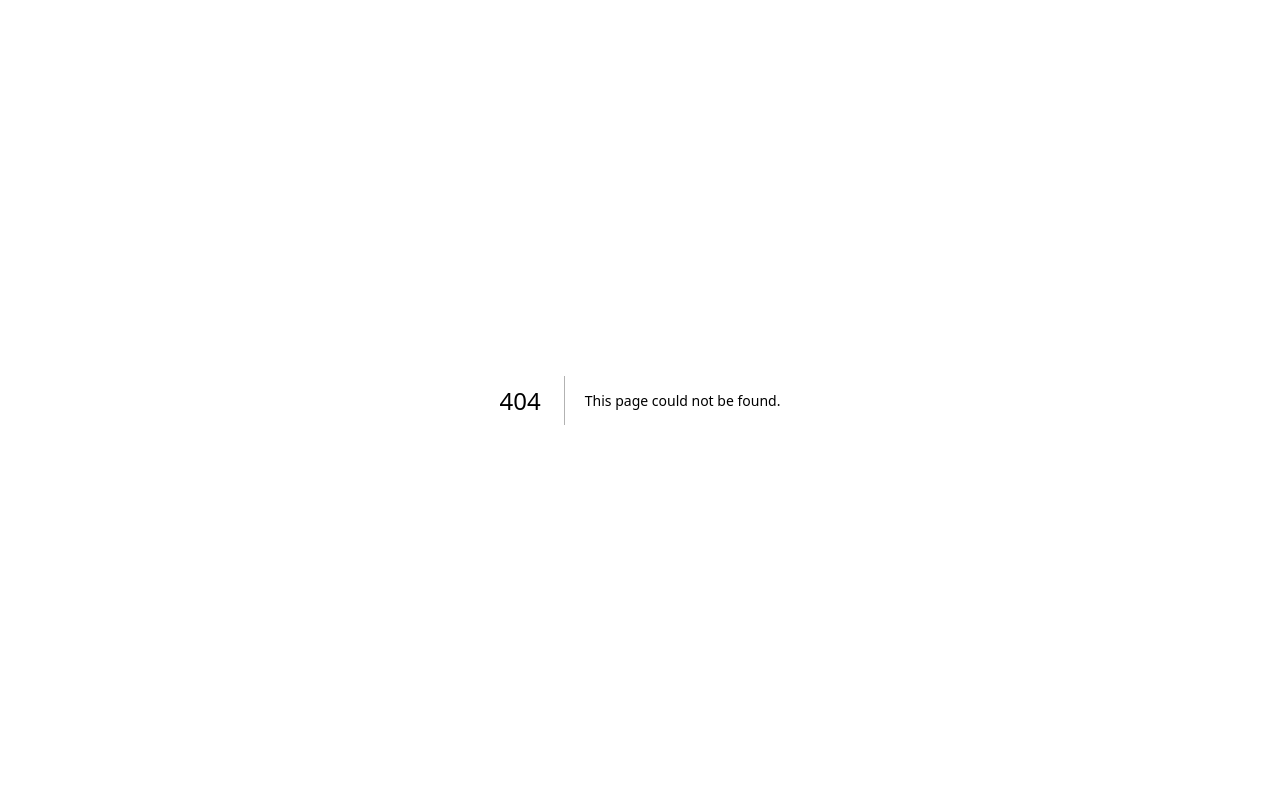
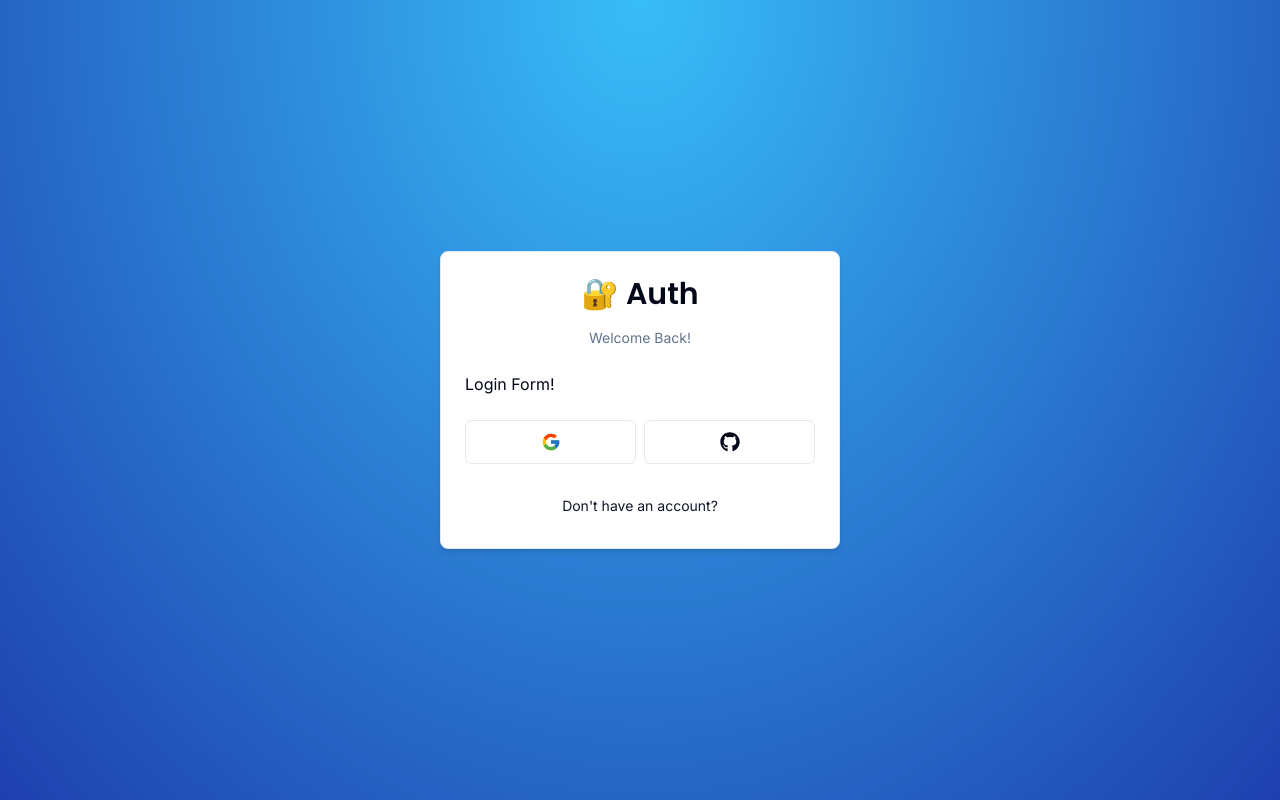
Before and after one commit to mimoriam/next-auth-v5, a Next.js app: page /auth/login in a window 1280 px wide. Before the commit this address had no page. Built offline with nearby package versions, Linux system fonts and the light colour scheme.

Commit message:
Commit #6 - Login Card setup

```diff
--- /dev/null
+++ b/app/auth/layout.tsx
@@ -0,0 +1,9 @@
+const AuthLayout = ({ children }: { children: React.ReactNode }) => {
+  return (
+    <div className="h-full flex items-center justify-center bg-[radial-gradient(ellipse_at_top,_var(--tw-gradient-stops))] from-sky-400 to-blue-800">
+      {children}
+    </div>
+  );
+};
+
+export default AuthLayout;
--- /dev/null
+++ b/app/auth/login/page.tsx
@@ -0,0 +1,7 @@
+import { LoginForm } from "@/components/auth/login-form";
+
+const LoginPage = () => {
+  return <LoginForm />;
+};
+
+export default LoginPage;
--- /dev/null
+++ b/components/auth/back-button.tsx
@@ -0,0 +1,18 @@
+"use client";
+
+import Link from "next/link";
+
+import { Button } from "@/components/ui/button";
+
+interface BackButtonProps {
+  href: string;
+  label: string;
+}
+
+export const BackButton = ({ href, label }: BackButtonProps) => {
+  return (
+    <Button variant="link" className="font-normal w-full" size="sm" asChild>
+      <Link href={href}>{label}</Link>
+    </Button>
+  );
+};
--- /dev/null
+++ b/components/auth/card-wrapper.tsx
@@ -0,0 +1,44 @@
+"use client";
+
+import {
+  Card,
+  CardContent,
+  CardFooter,
+  CardHeader,
+} from "@/components/ui/card";
+import { Header } from "@/components/auth/header";
+import { BackButton } from "@/components/auth/back-button";
+import { Social } from "@/components/auth/socials";
+
+interface CardWrapperProps {
+  children: React.ReactNode;
+  headerLabel: string;
+  backButtonLabel: string;
+  backButtonHref: string;
+  showSocial?: boolean;
+}
+
+export const CardWrapper = ({
+  children,
+  headerLabel,
+  backButtonLabel,
+  backButtonHref,
+  showSocial,
+}: CardWrapperProps) => {
+  return (
+    <Card className="w-[400px] shadow-md">
+      <CardHeader>
+        <Header label={headerLabel} />
+      </CardHeader>
+      <CardContent>{children}</CardContent>
+      {showSocial && (
+        <CardFooter>
+          <Social />
+        </CardFooter>
+      )}
+      <CardFooter>
+        <BackButton label={backButtonLabel} href={backButtonHref} />
+      </CardFooter>
+    </Card>
+  );
+};
--- /dev/null
+++ b/components/auth/header.tsx
@@ -0,0 +1,21 @@
+import { Poppins } from "next/font/google";
+
+import { cn } from "@/lib/utils";
+
+const font = Poppins({
+  subsets: ["latin"],
+  weight: ["600"],
+});
+
+interface HeaderProps {
+  label: string;
+}
+
+export const Header = ({ label }: HeaderProps) => {
+  return (
+    <div className="w-full flex flex-col gap-y-4 items-center justify-center">
+      <h1 className={cn("text-3xl font-semibold", font.className)}>🔐 Auth</h1>
+      <p className="text-muted-foreground text-sm">{label}</p>
+    </div>
+  );
+};
--- /dev/null
+++ b/components/auth/login-form.tsx
@@ -0,0 +1,16 @@
+import { CardWrapper } from "@/components/auth/card-wrapper";
+
+export const LoginForm = () => {
+  return (
+    <div>
+      <CardWrapper
+        headerLabel="Welcome Back!"
+        backButtonLabel="Don't have an account?"
+        backButtonHref="/auth/register"
+        showSocial
+      >
+        Login Form!
+      </CardWrapper>
+    </div>
+  );
+};
--- /dev/null
+++ b/components/auth/socials.tsx
@@ -0,0 +1,19 @@
+"use client";
+
+import { FcGoogle } from "react-icons/fc";
+import { FaGithub } from "react-icons/fa";
+
+import { Button } from "@/components/ui/button";
+
+export const Social = () => {
+  return (
+    <div className="flex items-center w-full gap-x-2">
+      <Button size="lg" className="w-full" variant="outline" onClick={() => {}}>
+        <FcGoogle className="h-5 w-5" />
+      </Button>
+      <Button size="lg" className="w-full" variant="outline" onClick={() => {}}>
+        <FaGithub className="h-5 w-5" />
+      </Button>
+    </div>
+  );
+};
--- /dev/null
+++ b/components/ui/card.tsx
@@ -0,0 +1,79 @@
+import * as React from "react"
+
+import { cn } from "@/lib/utils"
+
+const Card = React.forwardRef<
+  HTMLDivElement,
+  React.HTMLAttributes<HTMLDivElement>
+>(({ className, ...props }, ref) => (
+  <div
+    ref={ref}
+    className={cn(
+      "rounded-lg border bg-card text-card-foreground shadow-sm",
+      className
+    )}
+    {...props}
+  />
+))
+Card.displayName = "Card"
+
+const CardHeader = React.forwardRef<
+  HTMLDivElement,
+  React.HTMLAttributes<HTMLDivElement>
+>(({ className, ...props }, ref) => (
+  <div
+    ref={ref}
+    className={cn("flex flex-col space-y-1.5 p-6", className)}
+    {...props}
+  />
+))
+CardHeader.displayName = "CardHeader"
+
+const CardTitle = React.forwardRef<
+  HTMLParagraphElement,
+  React.HTMLAttributes<HTMLHeadingElement>
+>(({ className, ...props }, ref) => (
+  <h3
+    ref={ref}
+    className={cn(
+      "text-2xl font-semibold leading-none tracking-tight",
+      className
+    )}
+    {...props}
+  />
+))
+CardTitle.displayName = "CardTitle"
+
+const CardDescription = React.forwardRef<
+  HTMLParagraphElement,
+  React.HTMLAttributes<HTMLParagraphElement>
+>(({ className, ...props }, ref) => (
+  <p
+    ref={ref}
+    className={cn("text-sm text-muted-foreground", className)}
+    {...props}
+  />
+))
+CardDescription.displayName = "CardDescription"
+
+const CardContent = React.forwardRef<
+  HTMLDivElement,
+  React.HTMLAttributes<HTMLDivElement>
+>(({ className, ...props }, ref) => (
+  <div ref={ref} className={cn("p-6 pt-0", className)} {...props} />
+))
+CardContent.displayName = "CardContent"
+
+const CardFooter = React.forwardRef<
+  HTMLDivElement,
+  React.HTMLAttributes<HTMLDivElement>
+>(({ className, ...props }, ref) => (
+  <div
+    ref={ref}
+    className={cn("flex items-center p-6 pt-0", className)}
+    {...props}
+  />
+))
+CardFooter.displayName = "CardFooter"
+
+export { Card, CardHeader, CardFooter, CardTitle, CardDescription, CardContent }
--- a/package.json
+++ b/package.json
@@ -16,6 +16,7 @@
     "next": "14.1.3",
     "react": "^18",
     "react-dom": "^18",
+    "react-icons": "^5.0.1",
     "tailwind-merge": "^2.2.2",
     "tailwindcss-animate": "^1.0.7"
   },
```
Also changed, not shown: commands.txt, 1 other file (tests, documents, lock files or other folders).
